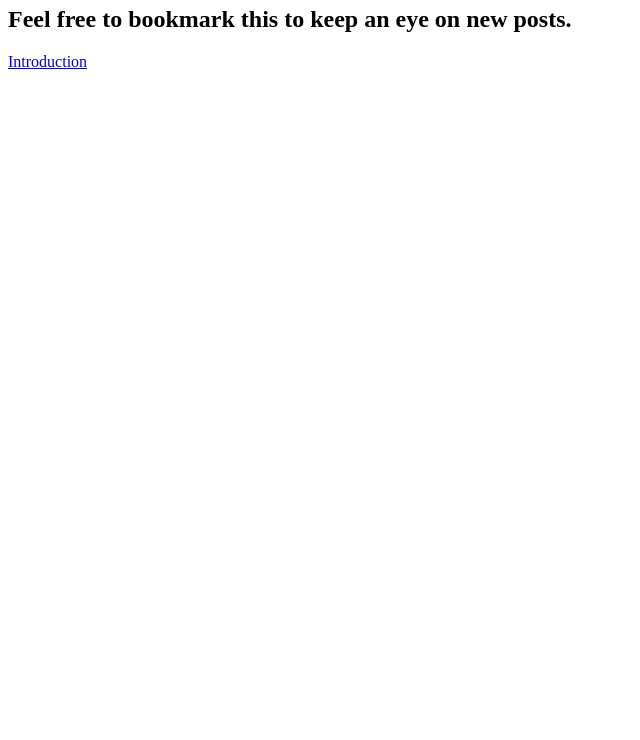
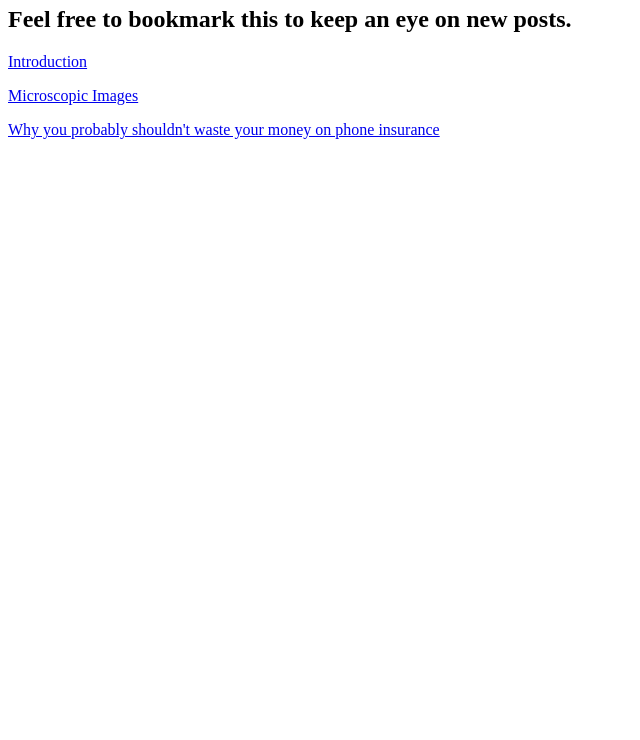
Before and after one commit to RSherwoodJr/RSherwoodJr.github.io, a plain HTML site: page index.html in a window 1280 px wide. Shown: the part 60-800 px from the top of the page, without its empty margins (0-640 px from the left). Drawn offline with Linux system fonts and the light colour scheme.

Commit message:
Update index.html

```diff
--- a/index.html
+++ b/index.html
@@ -2,3 +2,5 @@
 <h2 id="project_tagline">Feel free to bookmark this to keep an eye on new posts.</h2>
 
 <p><a href="/Introduction.html">Introduction</a></p>
+<p><a href="/Microscopic_Images.html">Microscopic Images</a></p>
+<p><a href="/Phone_Insurance.html">Why you probably shouldn't waste your money on phone insurance</a></p>
```
